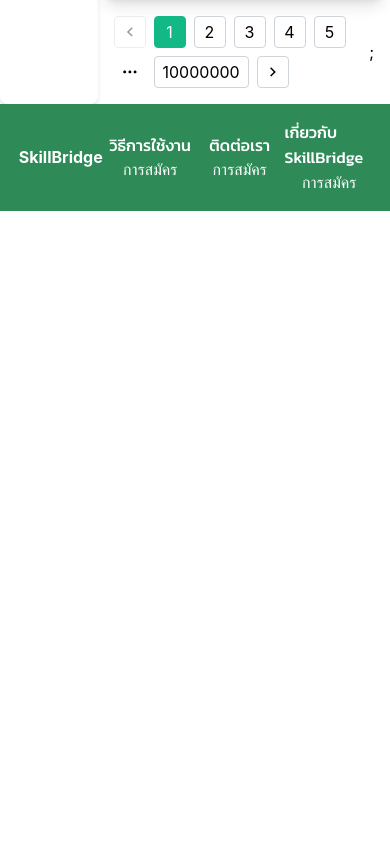
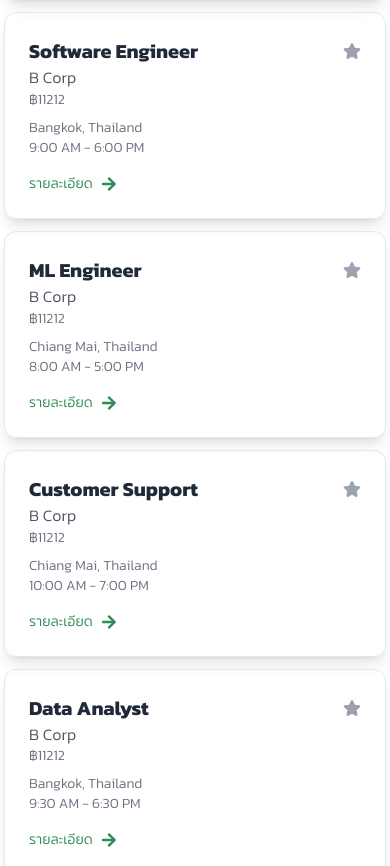
Before and after one commit to XQEX/se_frontend, a React (Vite) app: page /find in a window 390 px wide. Shown: the part 1003-1869 px from the top of the page. Before the commit the page ends 1214 px from the top, so only its background shows below. Built offline with nearby package versions, Linux system fonts and the light colour scheme.

Commit message:
find page is now responsive

```diff
--- a/src/components/JobCard.tsx
+++ b/src/components/JobCard.tsx
@@ -8,12 +8,11 @@ type JobCardProps = {
   company: string;
   time: string;
   location: string;
-  salary: string
+  salary: string;
 };
 
-function JobCard({ id, title, company, time, location, salary}: JobCardProps) {
+function JobCard({ id, title, company, time, location, salary }: JobCardProps) {
   const [isFav, setIsFav] = useState(false);
-
 
   const handleFav = (e: React.MouseEvent) => {
     e.stopPropagation();
@@ -21,17 +20,21 @@ function JobCard({ id, title, company, time, location, salary}: JobCardProps) {
   };
 
   return (
-    <div className="bg-white p-6 rounded-xl shadow-lg hover:shadow-2xl hover:scale-102 transition-all duration-300 border border-gray-200 max-w-sm w-full">
-
+    <div className="p-6 rounded-xl shadow-lg hover:shadow-2xl hover:scale-102 transition-all duration-300 border border-gray-200 w-full">
       <div className="flex justify-between items-center">
-        <div className="text-xl font-semibold text-gray-800 kanit-bold">{title}</div>
+        <div className="text-xl font-semibold text-gray-800 kanit-bold">
+          {title}
+        </div>
         <FaStar
           size={18}
-          className={isFav ? "text-yellow-500 cursor-pointer" : "text-gray-400 cursor-pointer"}
+          className={
+            isFav
+              ? "text-yellow-500 cursor-pointer"
+              : "text-gray-400 cursor-pointer"
+          }
           onClick={handleFav}
         />
       </div>
-
 
       <Link to={`/job/${id}`} className="w-full h-full">
         <div className="text-md text-gray-600 kanit-light">{company}</div>
--- a/src/components/Navbar.tsx
+++ b/src/components/Navbar.tsx
@@ -1,15 +1,49 @@
 import React, { useState } from "react";
 import { Link } from "react-router-dom";
-import { Avatar, Menu, Divider } from "@mantine/core";
-import { FaUserCircle } from "react-icons/fa";
+import { Avatar, Menu, Divider, Burger, Drawer } from "@mantine/core";
+import { FaUserCircle, FaSearch } from "react-icons/fa";
+import { useDisclosure } from "@mantine/hooks";
 
 export default function Navbar() {
-  const [isSignedIn, setIsSignedIn] = useState(true);
+  const [isSignedIn, setIsSignedIn] = useState(false);
   const user = { name: "มนุษย์", profilePicture: "/null" };
+  const [
+    mobileMenuOpened,
+    { toggle: toggleMobileMenu, close: closeMobileMenu },
+  ] = useDisclosure(false);
+  const [searchDrawerOpened, { toggle: toggleSearchDrawer }] =
+    useDisclosure(false);
+
+  const menuItems = (
+    <>
+      {isSignedIn ? (
+        <>
+          <Menu.Item component={Link} to="/settings" className="kanit-light">
+            ตั้งค่า
+          </Menu.Item>
+          <Menu.Item
+            onClick={() => setIsSignedIn(false)}
+            className="kanit-light"
+          >
+            ออกจากระบบ
+          </Menu.Item>
+        </>
+      ) : (
+        <>
+          <Menu.Item component={Link} to="/signin" className="kanit-light">
+            เข้าสู่ระบบ
+          </Menu.Item>
+          <Menu.Item component={Link} to="/signup" className="kanit-light">
+            สมัครสมาชิก
+          </Menu.Item>
+        </>
+      )}
+    </>
+  );
 
   return (
     <>
-      <nav className="flex justify-between items-center px-6 py-1 bg-white shadow-md sticky top-0 z-50 min-h-[60px]">
+      <nav className="backdrop-blur-sm bg-white/30  flex justify-between items-center px-6 py-1 shadow-md sticky top-0 z-50 min-h-[60px]">
         <div className="logo">
           <Link to="/" className="flex items-center space-x-2">
             <img src="/logo.png" alt="logo" className="w-12 h-auto" />
@@ -17,6 +51,12 @@ export default function Navbar() {
           </Link>
         </div>
         <div className="flex items-center space-x-4">
+          <div className="lg:hidden">
+            <button onClick={toggleSearchDrawer}>
+              <FaSearch size={20} className="text-gray-900" />
+            </button>
+          </div>
+          <div className="hidden lg:flex items-center space-x-4">
             {!isSignedIn ? (
               <>
                 <Link
@@ -55,24 +95,97 @@ export default function Navbar() {
                     <div className="kanit-medium">{user.name}</div>
                   </div>
                   <Divider />
-                <Menu.Item
-                  component={Link}
-                  to="/settings"
-                  className="kanit-light"
-                >
-                  ตั้งค่า
-                </Menu.Item>
-                <Menu.Item
-                  onClick={() => setIsSignedIn(false)}
-                  className="kanit-light"
-                >
-                  ออกจากระบบ
-                </Menu.Item>
+                  {menuItems}
                 </Menu.Dropdown>
               </Menu>
             )}
           </div>
+          <div className="lg:hidden">
+            <Burger
+              opened={mobileMenuOpened}
+              onClick={toggleMobileMenu}
+              size="sm"
+            />
+          </div>
+        </div>
       </nav>
+
+      {/* mobile drawer*/}
+      <Drawer
+        opened={mobileMenuOpened}
+        onClose={closeMobileMenu}
+        title=""
+        padding="xl"
+        size="100%"
+        position="right"
+      >
+        <div className="flex flex-col space-y-4">
+          {isSignedIn ? (
+            <>
+              <div className="p-3 text-center">
+                <div className="kanit-medium">{user.name}</div>
+              </div>
+              <Divider />
+              <Link
+                to="/settings"
+                className="kanit-light"
+                onClick={closeMobileMenu}
+              >
+                ตั้งค่า
+              </Link>
+              <button
+                onClick={() => {
+                  setIsSignedIn(false);
+                }}
+                className="kanit-light text-left"
+              >
+                ออกจากระบบ
+              </button>
+            </>
+          ) : (
+            <>
+              <Link
+                to="/signin"
+                className="kanit-light"
+                onClick={closeMobileMenu}
+              >
+                เข้าสู่ระบบ
+              </Link>
+              <Link
+                to="/signup"
+                className="kanit-light"
+                onClick={closeMobileMenu}
+              >
+                สมัครสมาชิก
+              </Link>
+            </>
+          )}
+        </div>
+      </Drawer>
+
+
+      <Drawer
+        opened={searchDrawerOpened}
+        onClose={toggleSearchDrawer}
+        title="ค้นหา"
+        className="kanit-regular"
+        size="100%"
+        position="left"
+      >
+        <div className="flex flex-col space-y-4">
+          <div className="flex flex-col space-y-2">
+            <label htmlFor="search-input" className="kanit-light">
+              สถานที่ทํางาน
+            </label>
+            <input
+              id="search-input"
+              placeholder="พิมพ์คำค้นหาของคุณที่นี่"
+              type="text"
+              className="p-2 border rounded-md kanit-light"
+            />
+          </div>
+        </div>
+      </Drawer>
     </>
   );
 }
--- a/src/components/Sidebar.tsx
+++ b/src/components/Sidebar.tsx
@@ -1,7 +1,7 @@
 import React, { useState } from "react";
 import { ChevronDown, ChevronUp } from "lucide-react";
 import { Select } from "@mantine/core";
-import { provinces, citiesByProvince } from "../data/provinces";
+import { provinces, DistrictByProvince, SubdistrictByDistrict } from "../data/provinces";
 
 function Sidebar() {
   const [isOpen, setIsOpen] = useState(false);
@@ -25,7 +25,7 @@ function Sidebar() {
   };
 
   return (
-    <div className="bg-white shadow-md rounded-lg p-4  w-1/4">
+    <div className="bg-white shadow-md rounded-lg p-4  w-1/4 hidden md:block">
       <div className="space-y-4">
         <div>
           <label
@@ -64,7 +64,7 @@ function Sidebar() {
             </label>
             <Select
               placeholder="เลือกอำเภอ/เขต"
-              data={citiesByProvince[selectedProvince] || []}
+              data={DistrictByProvince[selectedProvince] || []}
               value={selectedCity}
               onChange={setSelectedCity}
               searchable
--- a/src/data/FakeJobData.ts
+++ b/src/data/FakeJobData.ts
@@ -1,7 +1,3 @@
-
-
-
-
 export const jobData = [
   {
     id: "1",
@@ -9,7 +5,7 @@ export const jobData = [
     company: "B Corp",
     time: "9:00 AM - 6:00 PM",
     location: "Bangkok, Thailand",
-      salary: "11212"
+    salary: "11212",
   },
   {
     id: "2",
@@ -17,7 +13,7 @@ export const jobData = [
     company: "B Corp",
     time: "8:00 AM - 5:00 PM",
     location: "Chiang Mai, Thailand",
-       salary: "11212"
+    salary: "11212",
   },
   {
     id: "5",
@@ -25,7 +21,7 @@ export const jobData = [
     company: "B Corp",
     time: "10:00 AM - 7:00 PM",
     location: "Chiang Mai, Thailand",
-       salary: "11212"
+    salary: "11212",
   },
   {
     id: "4",
@@ -33,6 +29,198 @@ export const jobData = [
     company: "B Corp",
     time: "9:30 AM - 6:30 PM",
     location: "Bangkok, Thailand",
-       salary: "11212"
+    salary: "11212",
+  },
+  {
+    id: "1",
+    title: "Software Engineer",
+    company: "B Corp",
+    time: "9:00 AM - 6:00 PM",
+    location: "Bangkok, Thailand",
+    salary: "11212",
+  },
+  {
+    id: "2",
+    title: "ML Engineer",
+    company: "B Corp",
+    time: "8:00 AM - 5:00 PM",
+    location: "Chiang Mai, Thailand",
+    salary: "11212",
+  },
+  {
+    id: "5",
+    title: "Customer Support",
+    company: "B Corp",
+    time: "10:00 AM - 7:00 PM",
+    location: "Chiang Mai, Thailand",
+    salary: "11212",
+  },
+  {
+    id: "4",
+    title: "Data Analyst",
+    company: "B Corp",
+    time: "9:30 AM - 6:30 PM",
+    location: "Bangkok, Thailand",
+    salary: "11212",
+  },
+  {
+    id: "1",
+    title: "Software Engineer",
+    company: "B Corp",
+    time: "9:00 AM - 6:00 PM",
+    location: "Bangkok, Thailand",
+    salary: "11212",
+  },
+  {
+    id: "2",
+    title: "ML Engineer",
+    company: "B Corp",
+    time: "8:00 AM - 5:00 PM",
+    location: "Chiang Mai, Thailand",
+    salary: "11212",
+  },
+  {
+    id: "5",
+    title: "Customer Support",
+    company: "B Corp",
+    time: "10:00 AM - 7:00 PM",
+    location: "Chiang Mai, Thailand",
+    salary: "11212",
+  },
+  {
+    id: "4",
+    title: "Data Analyst",
+    company: "B Corp",
+    time: "9:30 AM - 6:30 PM",
+    location: "Bangkok, Thailand",
+    salary: "11212",
+  },
+  {
+    id: "1",
+    title: "Software Engineer",
+    company: "B Corp",
+    time: "9:00 AM - 6:00 PM",
+    location: "Bangkok, Thailand",
+    salary: "11212",
+  },
+  {
+    id: "2",
+    title: "ML Engineer",
+    company: "B Corp",
+    time: "8:00 AM - 5:00 PM",
+    location: "Chiang Mai, Thailand",
+    salary: "11212",
+  },
+  {
+    id: "5",
+    title: "Customer Support",
+    company: "B Corp",
+    time: "10:00 AM - 7:00 PM",
+    location: "Chiang Mai, Thailand",
+    salary: "11212",
+  },
+  {
+    id: "4",
+    title: "Data Analyst",
+    company: "B Corp",
+    time: "9:30 AM - 6:30 PM",
+    location: "Bangkok, Thailand",
+    salary: "11212",
+  },
+  {
+    id: "1",
+    title: "Software Engineer",
+    company: "B Corp",
+    time: "9:00 AM - 6:00 PM",
+    location: "Bangkok, Thailand",
+    salary: "11212",
+  },
+  {
+    id: "2",
+    title: "ML Engineer",
+    company: "B Corp",
+    time: "8:00 AM - 5:00 PM",
+    location: "Chiang Mai, Thailand",
+    salary: "11212",
+  },
+  {
+    id: "5",
+    title: "Customer Support",
+    company: "B Corp",
+    time: "10:00 AM - 7:00 PM",
+    location: "Chiang Mai, Thailand",
+    salary: "11212",
+  },
+  {
+    id: "4",
+    title: "Data Analyst",
+    company: "B Corp",
+    time: "9:30 AM - 6:30 PM",
+    location: "Bangkok, Thailand",
+    salary: "11212",
+  },
+  {
+    id: "1",
+    title: "Software Engineer",
+    company: "B Corp",
+    time: "9:00 AM - 6:00 PM",
+    location: "Bangkok, Thailand",
+    salary: "11212",
+  },
+  {
+    id: "2",
+    title: "ML Engineer",
+    company: "B Corp",
+    time: "8:00 AM - 5:00 PM",
+    location: "Chiang Mai, Thailand",
+    salary: "11212",
+  },
+  {
+    id: "5",
+    title: "Customer Support",
+    company: "B Corp",
+    time: "10:00 AM - 7:00 PM",
+    location: "Chiang Mai, Thailand",
+    salary: "11212",
+  },
+  {
+    id: "4",
+    title: "Data Analyst",
+    company: "B Corp",
+    time: "9:30 AM - 6:30 PM",
+    location: "Bangkok, Thailand",
+    salary: "11212",
+  },
+  {
+    id: "1",
+    title: "Software Engineer",
+    company: "B Corp",
+    time: "9:00 AM - 6:00 PM",
+    location: "Bangkok, Thailand",
+    salary: "11212",
+  },
+  {
+    id: "2",
+    title: "ML Engineer",
+    company: "B Corp",
+    time: "8:00 AM - 5:00 PM",
+    location: "Chiang Mai, Thailand",
+    salary: "11212",
+  },
+  {
+    id: "5",
+    title: "Customer Support",
+    company: "B Corp",
+    time: "10:00 AM - 7:00 PM",
+    location: "Chiang Mai, Thailand",
+    salary: "11212",
+  },
+  {
+    id: "4",
+    title: "Data Analyst",
+    company: "B Corp",
+    time: "9:30 AM - 6:30 PM",
+    location: "Bangkok, Thailand",
+    salary: "11212",
   },
 ];
--- a/src/data/provinces.ts
+++ b/src/data/provinces.ts
@@ -15,7 +15,7 @@ export const provinces = [
 ] as const;
 
 
-export const citiesByProvince: Record<string, string[]> = {
+export const DistrictByProvince: Record<string, string[]> = {
   'กรุงเทพมหานคร': ['พระนคร', 'ดุสิต', 'หนองจอก', 'บางรัก', 'บางเขน', 'บางกะปิ', 'ปทุมวัน'],
   'เชียงใหม่': ['เมืองเชียงใหม่', 'จอมทอง', 'แม่แตง', 'แม่ริม', 'เชียงดาว', 'ดอยสะเก็ด'],
   'นนทบุรี': ['เมืองนนทบุรี', 'บางกรวย', 'บางใหญ่', 'บางบัวทอง', 'ไทรน้อย', 'ปากเกร็ด'],
@@ -27,3 +27,7 @@ export const citiesByProvince: Record<string, string[]> = {
   'เชียงราย': ['เมืองเชียงราย', 'เวียงชัย', 'เชียงของ', 'เทิง', 'พาน', 'ป่าแดด'],
   'ขอนแก่น': ['เมืองขอนแก่น', 'บ้านฝาง', 'พระยืน', 'หนองเรือ', 'ชุมแพ', 'สีชมพู']
 };
+
+export const SubdistrictByDistrict: Record<string, string[]> = {
+
+}
--- a/src/pages/Find.tsx
+++ b/src/pages/Find.tsx
@@ -1,15 +1,14 @@
 import React, { useState } from "react";
 import Navbar from "../components/Navbar";
-import Searchbar from "../components/Searchbar";
 import Sidebar from "../components/Sidebar";
 import JobCard from "../components/JobCard";
 import Footer from "../components/Footer";
-import { Pagination } from "@mantine/core";
-import { ScrollArea } from "@mantine/core";
+import { Pagination, PaginationProps } from "@mantine/core";
 import { jobData } from "../data/FakeJobData";
 
 function Find() {
-  const handleSearch = (e: any) => {};
+  const [currentPage, setCurrentPage] = useState(1);
+  const [itemsPerPage] = useState(9);
 
   const [favJobs, setFavJobs] = useState<string[]>([]);
 
@@ -21,15 +20,22 @@ function Find() {
     }
   };
 
+  const indexOfLastJob = currentPage * itemsPerPage;
+  const indexOfFirstJob = indexOfLastJob - itemsPerPage;
+  const currentJobs = jobData.slice(indexOfFirstJob, indexOfLastJob);
+
+  const handlePageChange: PaginationProps["onChange"] = (page) =>
+    setCurrentPage(page);
+
   return (
-    <div className="h-screen flex flex-col">
+    <div className="min-h-screen flex flex-col">
       <Navbar />
-      <div className="flex flex-row">
+      <div className="flex flex-row flex-grow">
         <Sidebar />
-        <div className="w-3/4">
+        <div className="w-3/4 w-full">
           <div className="kanit-medium m-6 text-2xl">ค้นหางาน</div>
           <div className="grid lg:grid-cols-3 sm:grid-cols-1 gap-3 m-1">
-            {jobData.map((job, index) => (
+            {currentJobs.map((job, index) => (
               <JobCard
                 id={job.id}
                 key={index}
@@ -42,7 +48,12 @@ function Find() {
             ))}
           </div>
           <div className="flex items-center justify-center m-4">
-            <Pagination total={10000000} color="teal" className="" />;
+            <Pagination
+              total={Math.ceil(jobData.length / itemsPerPage)}
+              value={currentPage}
+              onChange={handlePageChange}
+              color="gray"
+            />
           </div>
         </div>
       </div>
```
Lines whose indentation alone changed are shown as unchanged.
